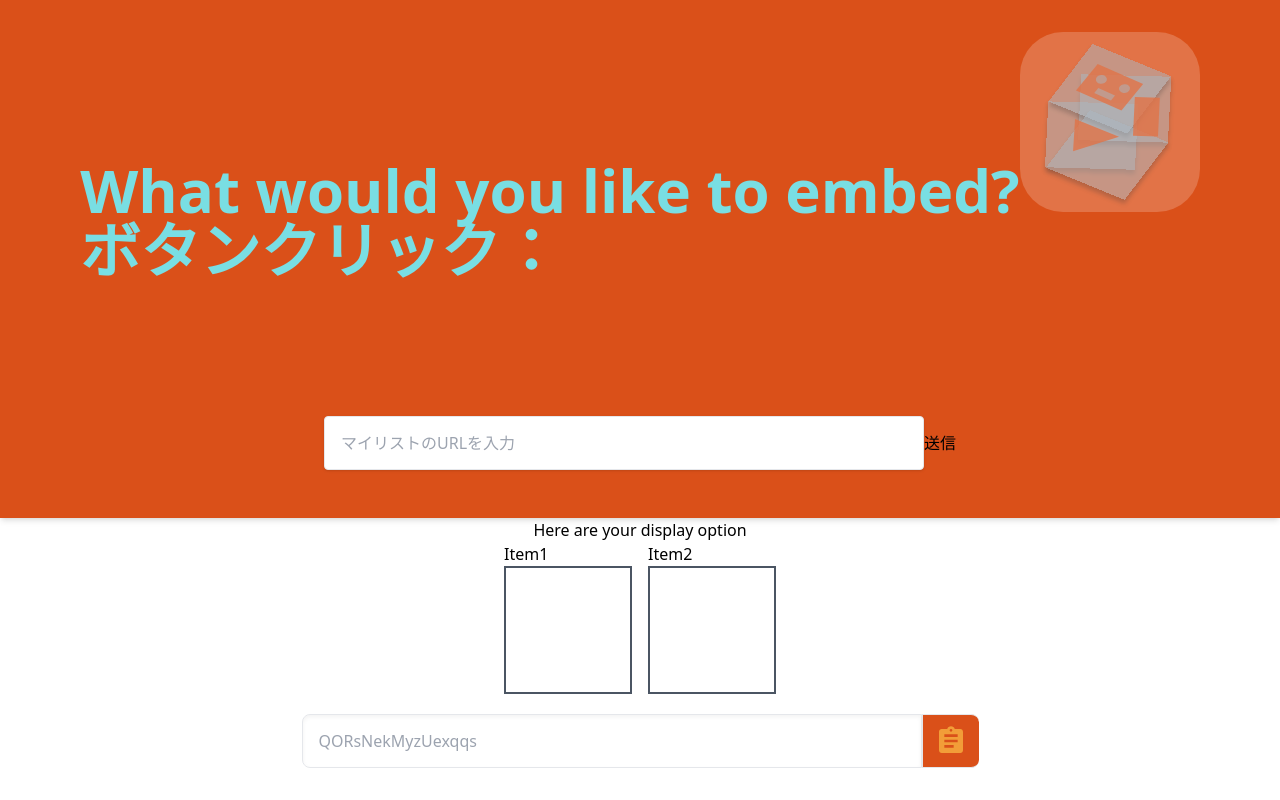
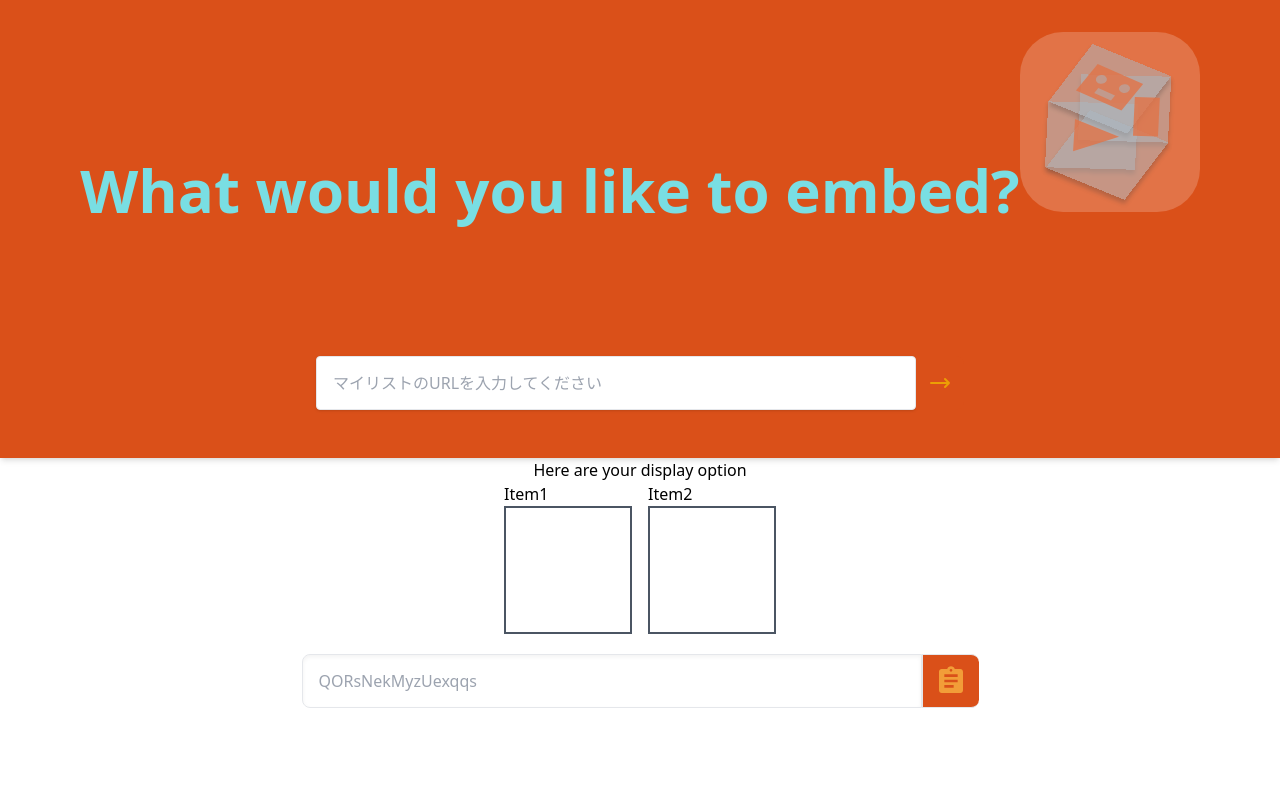
Before and after one commit to bana7-arumi/d-anime-mylist-frontend, a Next.js app: page / in a window 1280 px wide. Built offline with nearby package versions, Linux system fonts and the light colour scheme; no server answers.

Commit message:
Fix POSTの本実装に必要なヘッダーパラメータを付与

```diff
--- a/src/components/Header.jsx
+++ b/src/components/Header.jsx
@@ -14,10 +14,18 @@ export default function Header() {
   useEffect(() => {
     console.log("called");
     (async () => {
+      const headers = {
+        accept: "application/json",
+        "Content-Type": "application/json",
+      };
       try {
-        await axios.post("/my-list", {
-          url: setmylisturl,
-        });
+        await axios.post(
+          "/my-list",
+          {
+            url: setmylisturl,
+          },
+          { headers }
+        );
       } catch (err) {
         console.log(err);
       }
@@ -30,7 +38,6 @@ export default function Header() {
         <div className="flex justify-center">
           <h1 className="my-32  text-secondary-cyan text-6xl font-bold">
             What would you like to embed?
-            <p>ボタンクリック：{message}</p>
           </h1>
           <LogoIcon />
         </div>
@@ -40,11 +47,29 @@ export default function Header() {
               className="shadow appearance-none border rounded w-1/2 py-4 px-4 text-gray-700 leading-tight focus:outline-none focus:shadow-outline"
               id="search"
               type="search"
-              placeholder="マイリストのURLを入力"
+              placeholder="マイリストのURLを入力してください"
               value={message}
               onChange={(e) => setMessage(e.target.value)}
             />
-            <button onClick={handleClick}>送信</button>
+            <button
+              className="inline-flex items-center px-3 bg-primary-orange rounded-r-lg"
+              onClick={handleClick}
+            >
+              <svg
+                className="w-6 h-6 text-primary-variant-orange"
+                fill="none"
+                stroke="currentColor"
+                viewBox="0 0 24 24"
+                xmlns="http://www.w3.org/2000/svg"
+              >
+                <path
+                  stroke-linecap="round"
+                  stroke-linejoin="round"
+                  stroke-width="2"
+                  d="M17 8l4 4m0 0l-4 4m4-4H3"
+                ></path>
+              </svg>
+            </button>
           </div>
         </div>
       </div>
```
